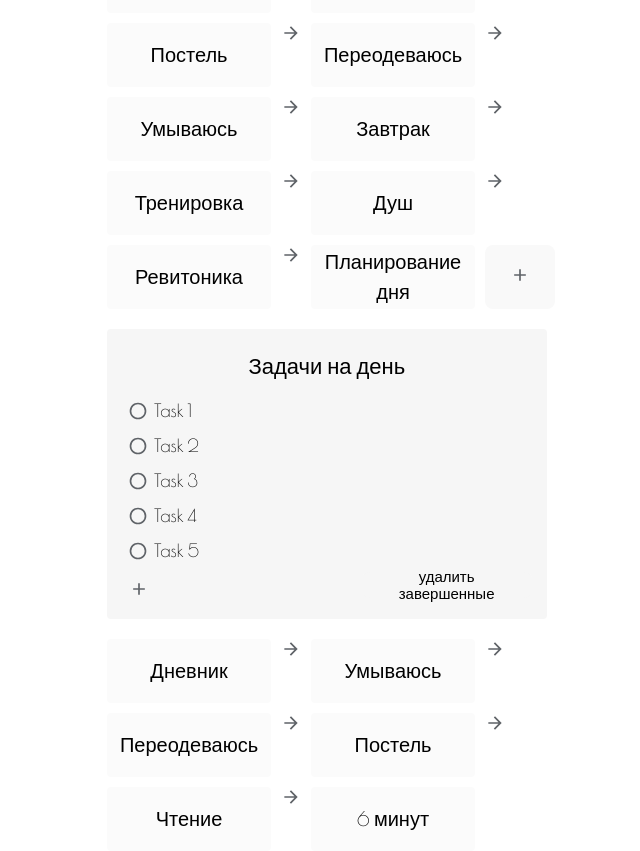
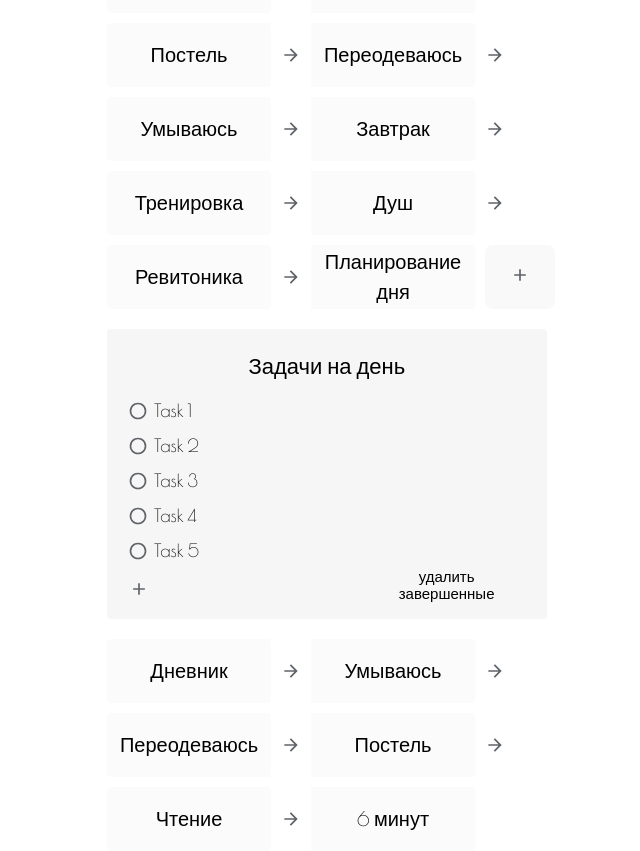
Before and after one commit to mountainflock/daily_planner, a React (Vite) app: page / in a window 1280 px wide. Shown: the whole page, without its empty margins (277-917 px from the left). Built offline with nearby package versions, Linux system fonts and the light colour scheme; a web font is replaced by a local one.

Commit message:
Align arrows between morning and evening tasks

```diff
--- a/src/components/eveningBoard/eveningBoard.css
+++ b/src/components/eveningBoard/eveningBoard.css
@@ -22,3 +22,8 @@
 .eveningTodo:hover {
   background-color: #f8f3ff;
 }
+
+.arrowDiv {
+  display: flex;
+  align-items: center;
+}
--- a/src/components/eveningBoard/eveningBoard.jsx
+++ b/src/components/eveningBoard/eveningBoard.jsx
@@ -18,7 +18,11 @@ const EveningCardList = () => {
           <div className="eveningTodo" key={eveningTodos[i]}>
             {todo}
           </div>
-          {i < eveningTodos.length - 1 && <img src={arrow} alt="" />}
+          {i < eveningTodos.length - 1 && (
+            <div className="arrowDiv">
+              <img src={arrow} alt="" />
+            </div>
+          )}
         </>
       ))}
     </div>
--- a/src/components/morningBoard/morningBoard.css
+++ b/src/components/morningBoard/morningBoard.css
@@ -44,3 +44,8 @@
 .addButton {
   background-color: aliceblue;
 }
+
+.arrowDiv {
+  display: flex;
+  align-items: center;
+}
--- a/src/components/morningBoard/morningBoard.jsx
+++ b/src/components/morningBoard/morningBoard.jsx
@@ -33,7 +33,11 @@ const MorningCardList = () => {
           <div className="morningTodo" key={i}>
             {todo}
           </div>
-          {i < morningTasks.length - 1 && <img src={arrow} alt="" />}
+          {i < morningTasks.length - 1 && (
+            <div className="arrowDiv">
+              <img src={arrow} alt="" />
+            </div>
+          )}
         </>
       ))}
       <button>
```
